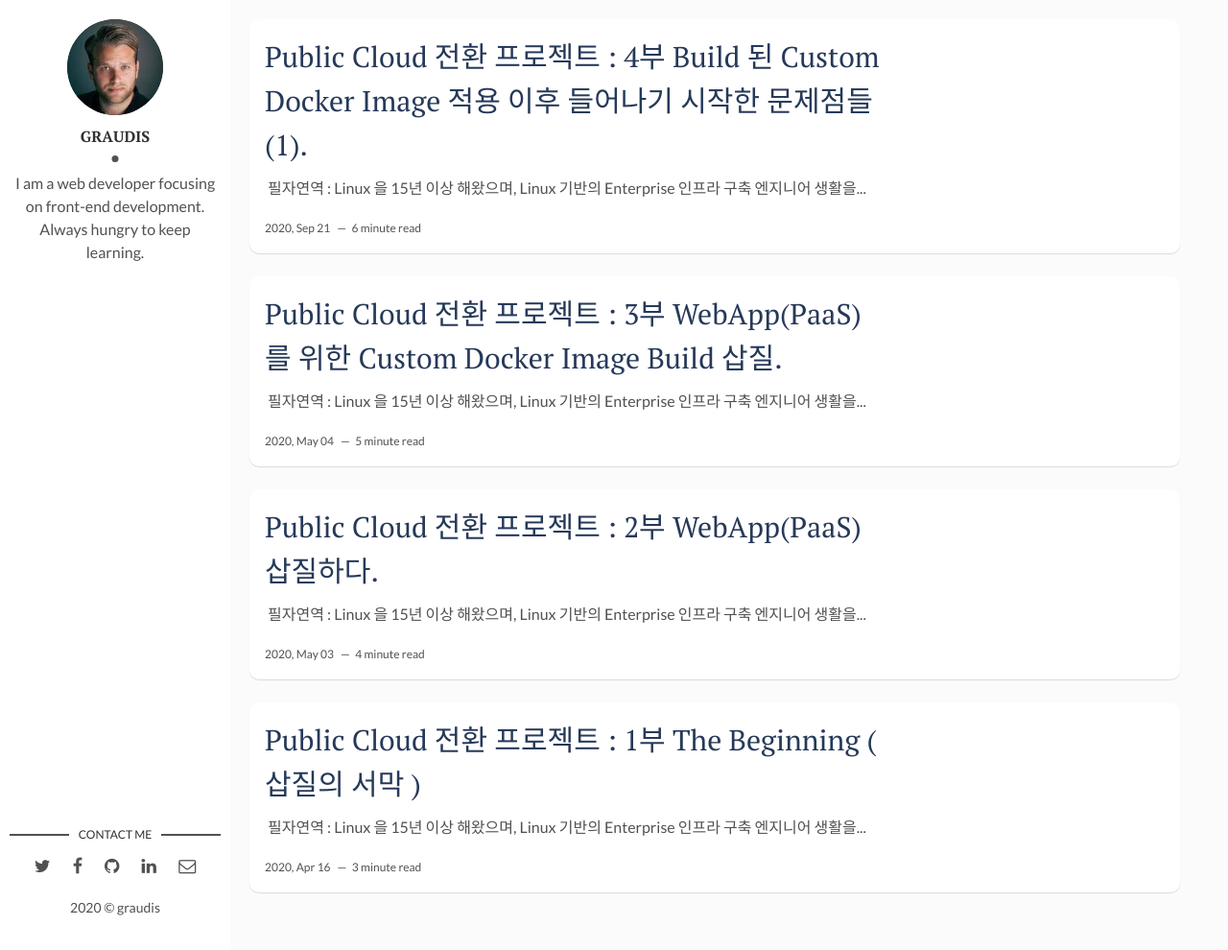
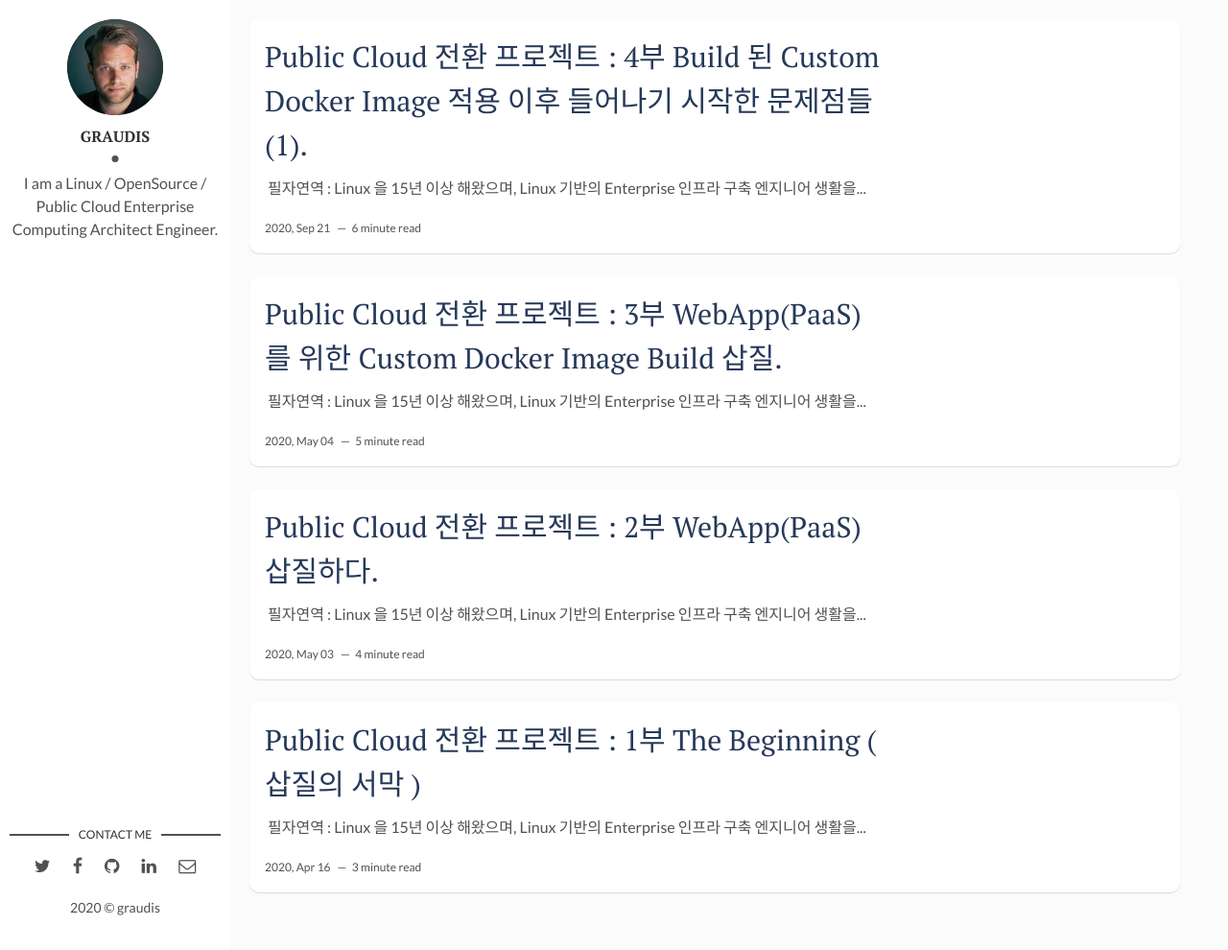
Before and after one commit to graudis/graudis.github.io, a Jekyll site: the page built from index.html, in a window 1280 px wide and 990 px high. Shown: the whole window at 96% size. Built offline with Jekyll 4.4.1, drawn with Linux system fonts in a browser that asks for light colours; the list of posts is cut into pages by our own code.

Commit message:
Update _config.yml

```diff
--- a/_config.yml
+++ b/_config.yml
@@ -11,11 +11,11 @@ site-twitter: #if your site has a twitter account, enter it here
 # Author Settings
 author: graudis # add your name
 author-img: david-freeman.jpg # add your photo
-about-author: I am a web developer focusing on front-end development. Always hungry to keep learning. # add description
-# social-twitter: # add your Twitter handle
-# social-facebook: # add your Facebook handle
+about-author: I am a Linux / OpenSource / Public Cloud Enterprise Computing Architect Engineer. # add description
+social-twitter: NA # add your Twitter handle
+social-facebook: NA # add your Facebook handle
 social-github: graudis # add your Github handle
-# social-linkedin: # add your Linkedin handle
+social-linkedin: NA # add your Linkedin handle
 social-email: graudis@gmail.com # add your Email address
 
 # Disqus
```
